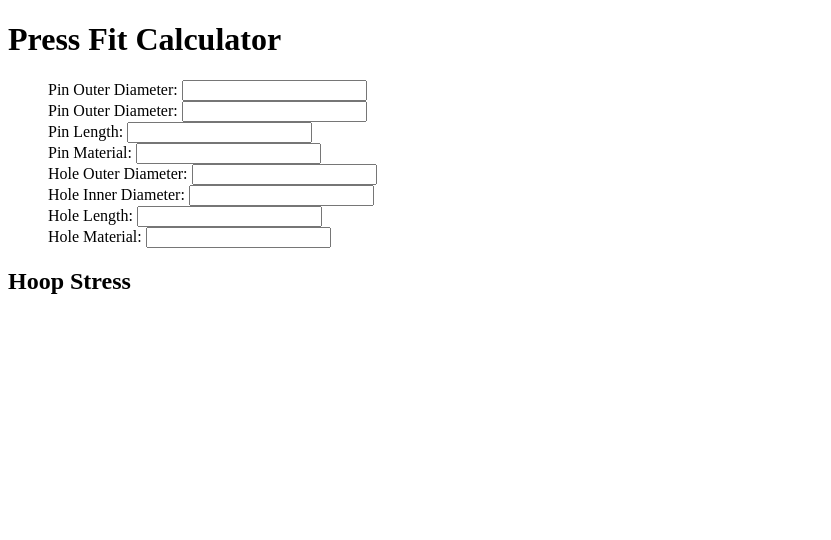
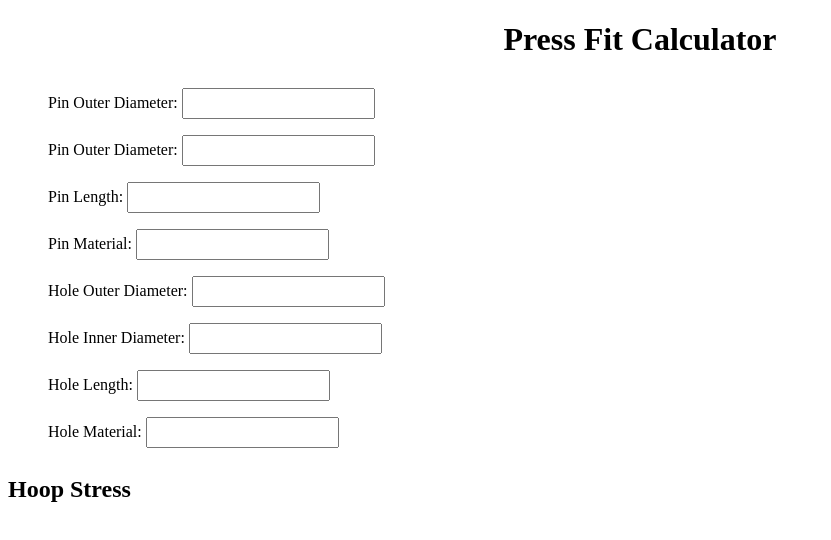
Before and after one commit to Michael-LangCodes/EngCalc, a plain HTML site: page PressFit/index.html in a window 1280 px wide. Shown: the whole page, without its empty margins (0-831 px from the left). Drawn offline with Linux system fonts and the light colour scheme.

Commit message:
Styling Updates

```diff
--- a/PressFit/css/style.css
+++ b/PressFit/css/style.css
@@ -1,3 +1,28 @@
+h1{
+    display: flex;
+    justify-content: center;
+}
+
+/* Form Input Styling*/
+.form-group {
+  display: flex;
+  align-items: center;
+  margin-bottom: 10px;
+}
+
 ul {
     list-style-type: none;
 }
+
+li{
+    padding: 0.5rem 0;
+}
+
+label {
+  width: 150px;
+}
+
+input {
+  flex: 1;
+  padding: 6px;
+}
```
